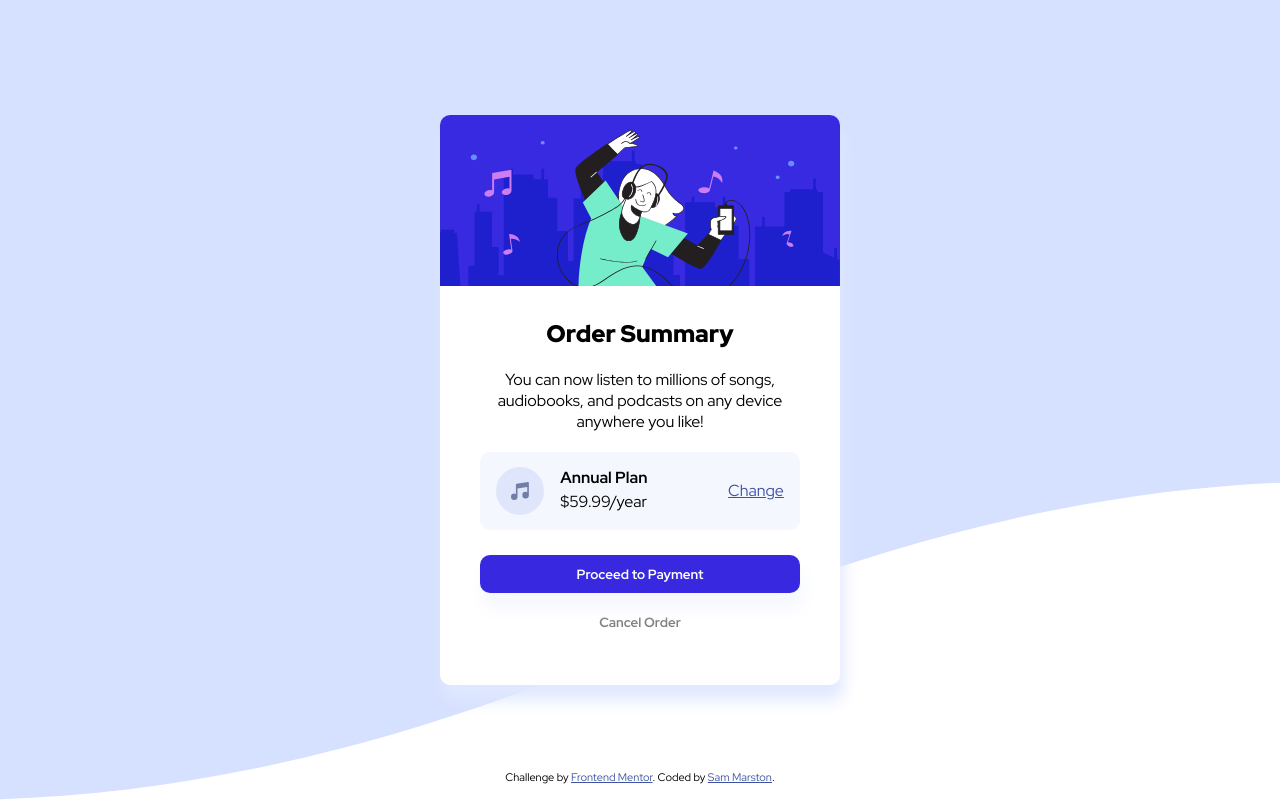
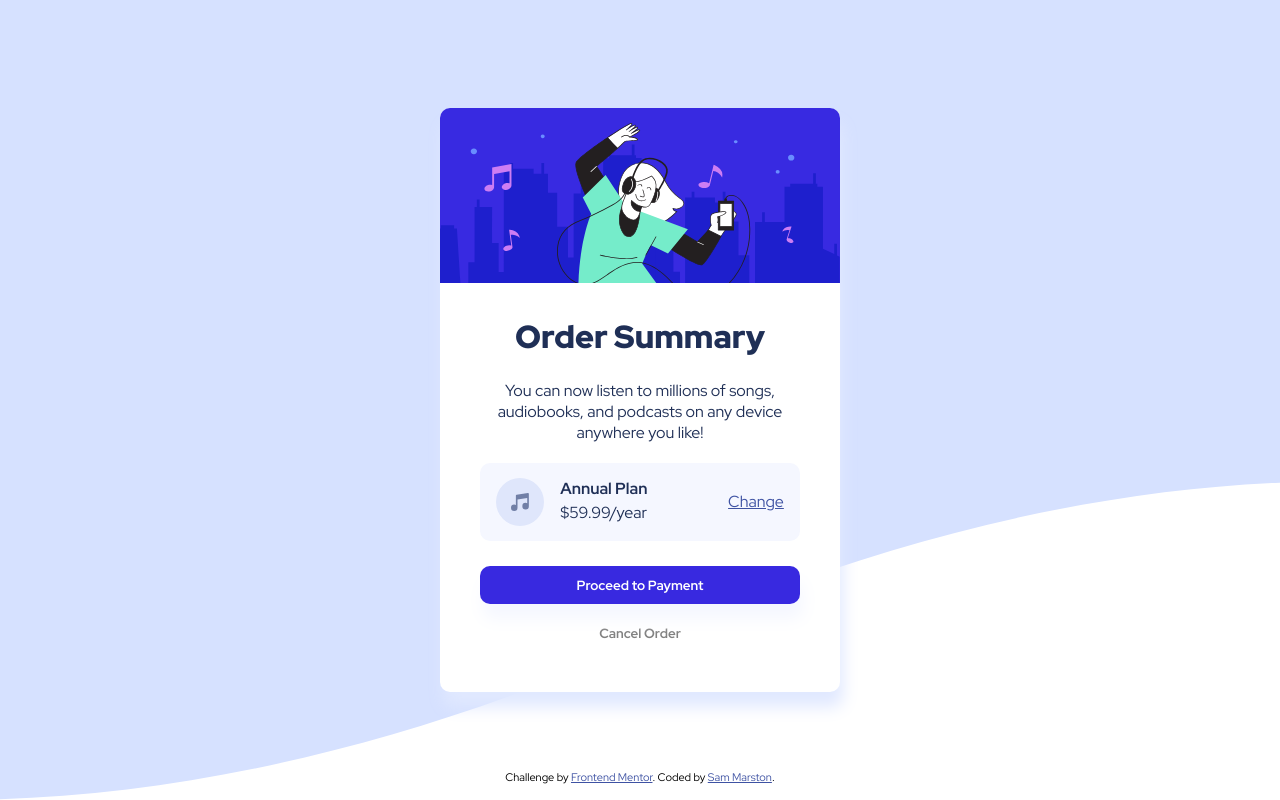
Before and after one commit to sammarston15/order-summary-component-main, a plain HTML site: page index.html in a window 1280 px wide. Drawn offline with Linux system fonts and the light colour scheme.

Commit message:
title adjustments

```diff
--- a/index.html
+++ b/index.html
@@ -17,7 +17,7 @@
 
     <img class="showcase-image" src="images/illustration-hero.svg" alt="dancing person">
 
-    <h2 class="title">Order Summary</h2>
+    <h1 class="title">Order Summary</h1>
 
     <p>
       You can now listen to millions of songs, audiobooks, and podcasts on any
--- a/styles.css
+++ b/styles.css
@@ -14,7 +14,10 @@ body {
     align-items: center;
     height: 100vh;
     font-family: 'Red Hat Display', sans-serif;
+    font-size: 16px;
 }
+
+
 
 .attribution {
     font-size: 11px;
@@ -72,6 +75,7 @@ body {
         text-align: center;
         margin-top: 2rem;
         font-weight: 900;
+        color: hsl(223, 47%, 23%);
     }
 
     .card p {
@@ -79,6 +83,7 @@ body {
         /* padding: 0 50px; */
         width: 80%;
         text-align: center;
+        color: hsl(223, 47%, 23%);
 
     }
 
@@ -87,12 +92,13 @@ body {
         width: 80%;
         border-radius: 10px;
         background: hsl(225, 100%, 98%);
+        color: hsl(223, 47%, 23%);
         display: grid;
         grid-template-areas:
         'icon plan-title plan-title link'
         'icon plan-details plan-details link'
         ;
-        padding: 15px 0;
+        padding: 25px 0;
     }
     .plan-selection img {
         grid-area: icon;
```
